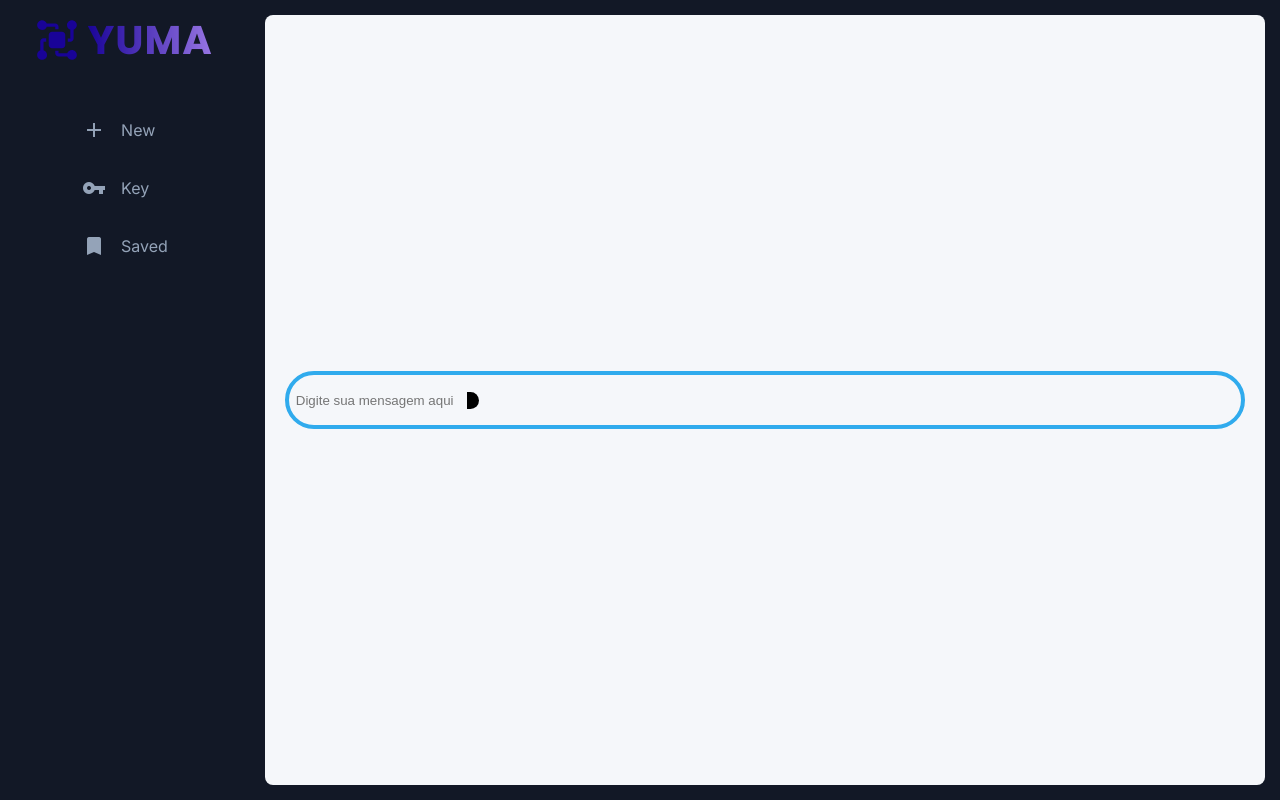
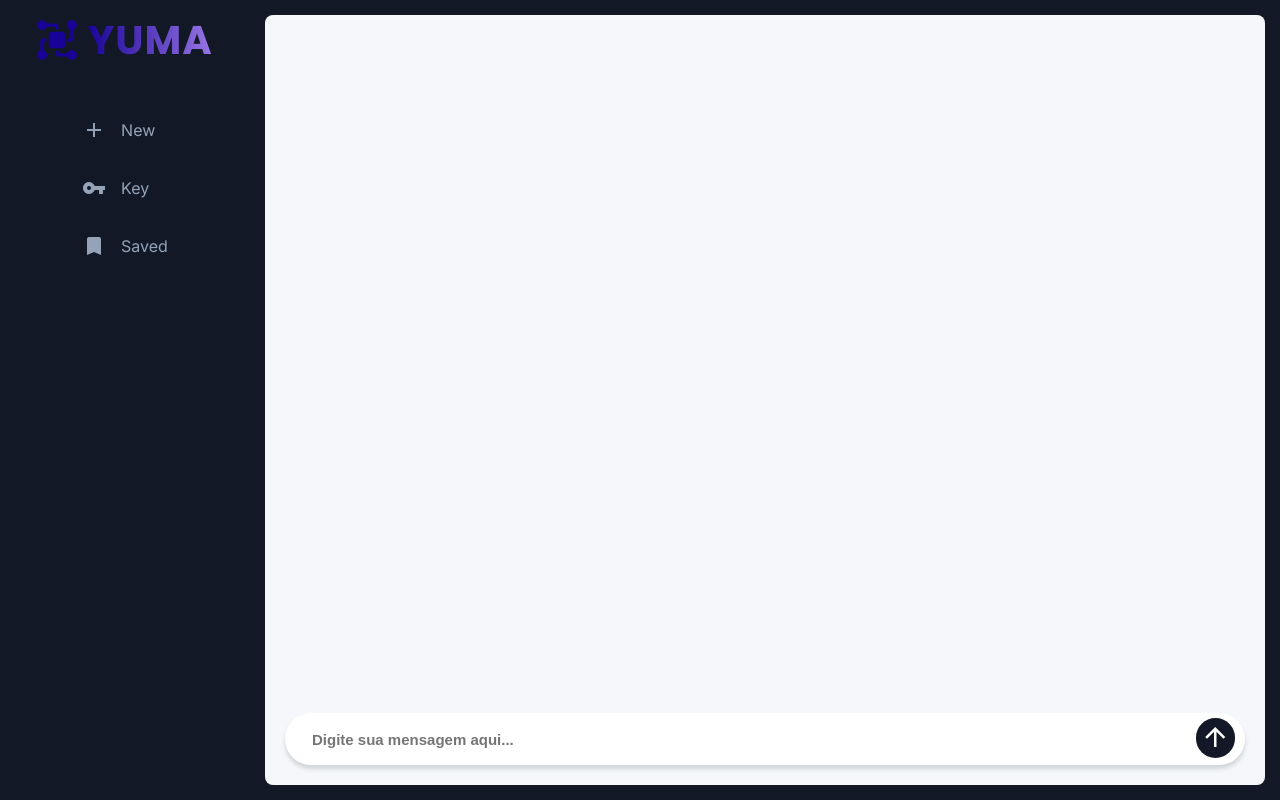
Before and after one commit to Agents4Good/YUMA, a Flask app: page /chat in a window 1280 px wide. Run offline with Flask 3, Linux system fonts and the light colour scheme.

Commit message:
feat: alinhamento de input e estilização de envio

```diff
--- a/src/static/chat.css
+++ b/src/static/chat.css
@@ -1,4 +1,4 @@
-.query__container {
+/* .query__container {
     grid-area: query;
     width: 100%;
     height: 50px;
@@ -6,26 +6,45 @@
     align-items: center;
     border: 4px solid #30ABED;
     border-radius: 30px;
+    bottom: 10px
+} */
+
+.query__container {
+    width: calc(100% - 10px);
+    min-height: 35px;
+    max-height: 230px;
+    display: flex;
+    align-items: center;
+    justify-content: center;
+    flex-direction: column;
+    border-radius: 40px;
+    background-color: white;
+    padding: 0px 5px;
+    box-shadow: 0.1px 4px 4px rgba(75, 79, 84, 0.2);
+    align-self: flex-end;
 }
 
-.input_container {
-    justify-content: center;
+.input__container {
+    margin-left: auto;
     width: calc(100% - 25px);
     display: flex;
     flex-direction: row;
-    justify-content: space-between;
     border-radius: 40px;
     padding: 5px;
+}
+
+.input__container ::placeholder {
+    font-weight: 600;
+    font-size: 15px;
 }
 
 .query {
     width: calc(100% - 30px);
     height: 40px;
-    padding: 10px;
     border: 0px;
     border-radius: 0px 0px 0px 0px;
-    padding: 1px;
     background-color: transparent;
+    font-size: 15px;
 
 }
 
@@ -35,8 +54,21 @@
 }
 
 .send {
-    border-radius: 0px 20px 20px 0px;
-    background-color: #000;
+    background-color: #121826;
+    width: 40px;
+    height: 40px;
+    border-radius: 40px;
     border: 10px;
     cursor: pointer;
+    text-align: center;
+    padding: 0;
 }
+
+.user__input {
+    font-size: 20px;
+}
+
+#arrow_upward {
+    color: white;
+    font-size: 30px;
+}
--- a/src/templates/chat.html
+++ b/src/templates/chat.html
@@ -35,10 +35,12 @@
 
         <main class="content">
             <form id="chat_form" class="query__container" method="post">
-                <div class="input-container">
-                    <input type="text" id="user_input" class="query" autocomplete="off" placeholder="Digite sua mensagem aqui"/>
-                    <button class="send" type="submit">
-                        <img src=""/>
+                <div class="input__container">
+                    <input type="text" id="user__input" class="query" autocomplete="off" placeholder="Digite sua mensagem aqui..."/>
+                    <button class="send" type="submit" >
+                        <span id="arrow_upward" class="material-icons">
+                            arrow_upward
+                        </span>
                     </button>
                 </div>
             </form>
```
